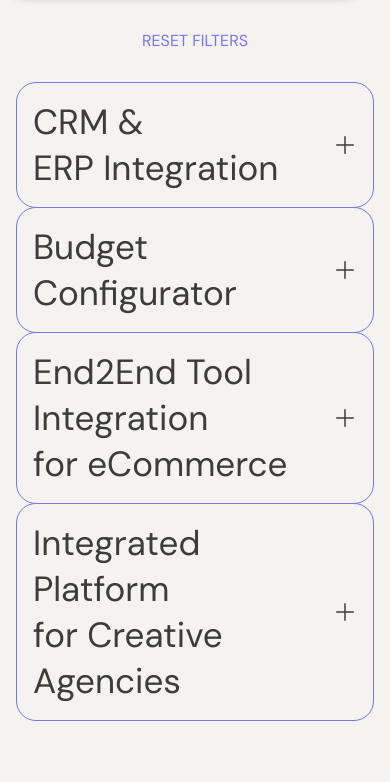
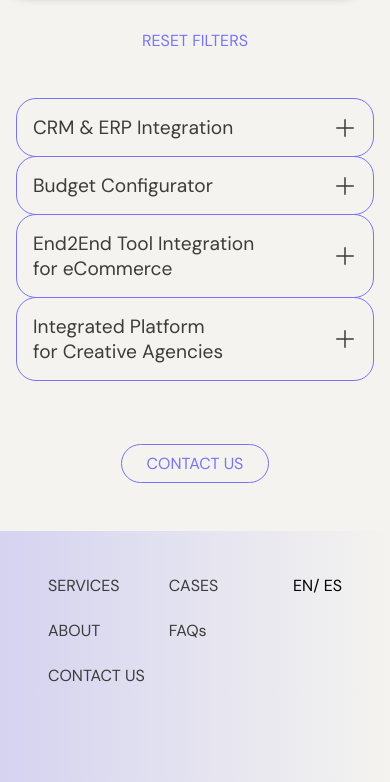
Before and after one commit to martatorredev/GigsonReact, a React (Vite) app: page /cases in a window 390 px wide. Shown: the part 830-1612 px from the top of the page. Built offline with nearby package versions, Linux system fonts and the light colour scheme.

Commit message:
Corrección de errores en la página de casos responsive

```diff
--- a/src/components/About/AboutHero.css
+++ b/src/components/About/AboutHero.css
@@ -137,7 +137,7 @@
     align-items: center;
 }
 .about-button-contact{
-    font-size: .875rem;
+    font-size: 1rem;
     color: #7874F4;
     margin: 4rem auto 0;
 }
--- a/src/components/AboutHero.css
+++ b/src/components/AboutHero.css
@@ -125,7 +125,7 @@
 }
 
 .about-button-contact{
-    font-size: .875rem;
+    font-size: 1rem;
     color: #7874F4;
     margin: 4rem auto 0;
 }
--- a/src/components/Accordion/Accordion.css
+++ b/src/components/Accordion/Accordion.css
@@ -1,58 +1,59 @@
-.accordion-container{
+.accordion-container {
    max-width: 105rem;
    margin: -1px 1rem;
    padding-bottom: 1rem;
-    border: 1px solid #7874F4;
+   border: 1px solid #7874f4;
    border-radius: 1.25rem;
    text-wrap: balance;
    cursor: pointer;
 }
-.accordion-btn{
+.accordion-btn {
    width: 100%;
    padding: 1rem 1rem 0;
    text-align: start;
    display: flex;
    justify-content: space-between;
    align-items: center;
-    gap: .5rem;
-    color: #3C3C3B;
+   gap: 0.5rem;
+   color: #3c3c3b;
    cursor: pointer;
 }
-.accordion-title{
+.accordion-title {
    font-size: 2.1875rem;
    max-width: 90%;
 }
-.accordion-content{
+.accordion-content {
    height: 0;
-    font-size: .9em;
+   font-size: 0.9em;
    color: #3b3b3b;
    padding: 0 1rem;
    overflow: hidden;
    opacity: 0;
    transition: 350ms ease-in-out;
 }
-.accordion-show-content{
+.accordion-show-content {
    margin-top: 1rem;
    min-height: 2rem;
    height: fit-content;
    opacity: 1;
 }
-.accordion-content-text{
+.accordion-content-text {
    font-size: 1.125rem;
    overflow-y: hidden;
 }
-.cases-dropdown-subtitle{
+.cases-dropdown-subtitle {
    font-size: 1.25em;
    color: #3b3b3b;
-    padding: 1rem 0 .5rem;
+   padding: 1rem 0 0.5rem;
    border-top: 1px solid;
 }
-.cases-dropdown-challenge{
+.cases-dropdown-challenge {
    max-width: 55rem;
+   margin-right: 2rem;
    padding: 1rem 0 2rem;
    color: #868685;
 }
-.without-border{
+.without-border {
    padding: 0 0 2rem;
    border-top: none;
 }
@@ -63,89 +64,95 @@
    border-top: 1px solid #868685;
 }
 .cases-dropdown-features > h4,
-.cases-dropdown-solution h4{
-    color: #7874F4;
+.cases-dropdown-solution h4 {
+   color: #7874f4;
    text-transform: uppercase;
-    padding-bottom: .5rem;
+   padding-bottom: 0.5rem;
 }
-.cases-dropdown-features > ul > div, .cases-dropdown-tools > div{
+.cases-dropdown-features > ul > div,
+.cases-dropdown-tools > div {
    max-width: 40rem;
    display: flex;
-    gap: .3rem;
+   gap: 0.3rem;
    margin-left: 1rem;
 }
-.cases-dropdown-tools{
+.cases-dropdown-tools {
    margin-top: 3rem;
 }
-.cases-dropdown-features li, .cases-dropdown-tools li{
+.cases-dropdown-features li,
+.cases-dropdown-tools li {
    color: #868685;
    list-style: disc;
-    padding: .5rem 0;
+   padding: 0.5rem 0;
 }
-.cases-dropdown-solution{
+.cases-dropdown-solution {
    max-width: 40rem;
    padding: 1rem 0;
    color: #868685;
 }
-.cases-dropdown-solution p  {
+.cases-dropdown-solution p {
    max-width: 55rem;
 }
-.accordion-svg{
+.accordion-svg {
    flex-shrink: 0;
-    margin-left: .5rem;
+   margin-left: 0.5rem;
    width: 1.5rem;
    height: 1.5rem;
 }
-.cases-why-gigson-btn{
+.cases-why-gigson-btn {
    margin-top: 2rem;
-    color: #7874F4;
+   color: #7874f4;
+   height: fit-content;
 }
 
-.div-cta > p{
+.div-cta > p {
    font-weight: bold;
 }
 
-.cases-cta-acordion{
+.cases-cta-acordion {
    font-size: 1rem;
    margin: 1rem 0 0;
    padding: 1.5rem 1rem 1.5rem;
-    background-color: #EEEDF0;
+   background-color: #eeedf0;
    color: #3c3b3b;
    border-radius: 1.25rem;
-    border: 1px solid #7874F4;
+   border: 1px solid #7874f4;
    gap: 2rem;
 }
 @media (min-width: 64rem) {
-    .cases-dropdown-features > h4{
+   .cases-dropdown-features > h4 {
       margin: 1.1rem 0 0;
    }
-    .cases-why-gigson-btn{
+   .cases-why-gigson-btn {
       margin-top: 0;
-        color: #7874F4;
+      color: #7874f4;
    }
-    .div-cta{
+   .div-cta {
       display: flex;
       flex-direction: row;
       justify-content: space-between;
+      align-items: center;
       margin: 0 5rem 0 2rem;
    }
-    .div-cta > p{
+   .div-cta > p {
       max-width: 50rem;
       font-weight: bold;
    }
-    .accordion-container{
+   .accordion-container {
       margin: -1px 4rem;
    }
-    .oadljkgvbadojgbaed,  .without-border{
+   .oadljkgvbadojgbaed,
+   .without-border {
       max-width: none;
       display: grid;
       grid-template-columns: calc(70% - 1rem) 30%;
       gap: 1rem;
    }
-    .cases-dropdown-solution p, .cases-dropdown-challenge {
+   .cases-dropdown-solution p,
+   .cases-dropdown-challenge {
       font-size: 1.1em;
    }
-    .cases-dropdown-solution{
+   .cases-dropdown-solution {
       overflow: hidden;
       max-width: none;
       display: grid;
@@ -153,33 +160,42 @@
       gap: 1rem;
    }
 }
-@media (min-width: 90rem){
-    .accordion-container{
-        padding: .5rem 2rem 1.5rem;
+@media (min-width: 90rem) {
+   .accordion-container {
+      padding: 0.5rem 2rem 1.5rem;
    }
-    .accordion-title{
+   .accordion-title {
       font-size: 1.875rem;
    }
-    .cases-dropdown-solution h4, .cases-dropdown-features h4 {
+   .cases-dropdown-solution h4,
+   .cases-dropdown-features h4 {
       font-size: 1.3rem;
    }
-    .cases-dropdown-solution p, .cases-dropdown-challenge {
+   .cases-dropdown-solution p,
+   .cases-dropdown-challenge {
       max-width: 70rem;
       font-size: 1.2em;
    }
-    .cases-dropdown-features, .cases-dropdown-tools{
+   .cases-dropdown-features,
+   .cases-dropdown-tools {
       font-size: 1.2em;
    }
-    .cases-dropdown-subtitle{
+   .cases-dropdown-subtitle {
       font-size: 1.4em;
    }
-    .accordion-svg{
+   .accordion-svg {
       width: 2rem;
       height: 2rem;
    }
 }
 @media (min-width: 121rem) {
-    .accordion-container{
+   .accordion-container {
       margin: -1px auto;
    }
 }
+
+@media screen and (max-width: 1024px) {
+   .cases-dropdown-challenge {
+      margin-right: 0;
+   }
+}
--- a/src/components/Home/Home.jsx
+++ b/src/components/Home/Home.jsx
@@ -11,7 +11,7 @@ import { CtaServices } from "./CtaServices";
 //  TODO: Aumentar o tamanho dos ícones, verificar em todos os lugares
 //  TODO: Separar mais as formas
 //  TODO: Corrigir o tamanho da fonte para que fique igual ao figma
-//  TODO: Remover o efeito de remoção da animação ao passar o mouse
+//  TODO: Fazer um scroll smooth ao topo ao se mudar de página
 
 const Home = () => {
    return (
--- a/src/components/Pages/Cases/Cases.css
+++ b/src/components/Pages/Cases/Cases.css
@@ -1,103 +1,140 @@
-.hero-cases{
+.hero-cases {
    position: relative;
    text-align: center;
    margin: 5rem 0 2rem;
    padding: 0 1rem;
    overflow: hidden;
 }
-.cases-img{
+.cases-img {
    max-width: 55rem;
    height: 100%;
    width: 100%;
    object-fit: contain;
-    opacity: .14;
+   opacity: 0.14;
    position: absolute;
    top: 0;
    left: 50%;
    transform: translateX(-50%);
    z-index: -1;
 }
-.hero-cases-h1{
+.hero-cases-h1 {
    max-width: 23rem;
    margin: auto;
    font-size: 2em;
    line-height: 2.4rem;
-    padding-top: .3rem;
-    color: #3C3C3B;
+   padding-top: 0.3rem;
+   color: #3c3c3b;
    text-wrap: ballance;
 }
 .hero-cases-h1 > span {
-    color: #7874F4;
+   color: #7874f4;
 }
-.hero-cases-p{
+.hero-cases-p {
    font-size: 1em;
-    color: #3C3C3B;
+   color: #3c3c3b;
    margin-top: 1rem;
    margin: 1rem auto 0;
    text-wrap: ballance;
    max-width: 25rem;
 }
-.cases-filters-title{
+.cases-filters-title {
    font-size: 1.25em;
    text-align: center;
    margin-bottom: 2rem;
 }
-.cases-container-filters{
+.cases-container-filters {
    max-width: 35rem;
    display: flex;
    flex-wrap: wrap;
    justify-content: center;
-    gap: .7rem .5rem;
+   gap: 0.7rem 0.5rem;
    margin: 1.5rem auto;
 }
-.cases-reset-filters{
+.cases-reset-filters {
    margin: 2rem auto;
-    color: #7874F4;
+   color: #7874f4;
    cursor: pointer;
 }
-.about-button-contact{
+
+.accordions-container {
+   padding-inline: 10rem;
+   margin-top: 3rem;
+}
+
+.about-button-contact {
    display: flex;
    width: fit-content;
    margin: 3rem auto;
 }
-@media (min-width: 56.25rem){
-    .hero-cases{
+@media (min-width: 56.25rem) {
+   .hero-cases {
       margin: 7rem 2rem 2rem;
    }
-    .cases-img{
+   .cases-img {
       height: 27rem;
       max-width: 40rem;
       top: -2rem;
    }
-    .hero-cases-h1{
+   .hero-cases-h1 {
       max-width: 38rem;
       margin: 0 auto;
       font-size: 3.4em;
       line-height: 1.15em;
    }
-    .cases-container-filters{
-        gap: .9rem .6rem;
+   .cases-container-filters {
+      gap: 0.9rem 0.6rem;
       margin: 0 auto 2.5rem;
    }
-    .cases-filters-title{
+   .cases-filters-title {
       font-size: 1.875em;
       margin-bottom: 2.5rem;
    }
 }
-@media (min-width: 90rem){
-    .hero-cases{
+@media (min-width: 90rem) {
+   .hero-cases {
       margin: 7rem 2rem 3rem;
       padding: 0 4rem;
    }
-    .cases-img{
+   .cases-img {
       top: -3rem;
       left: 48%;
       height: 32rem;
       max-width: 60rem;
    }
-    .hero-cases-p{
+   .hero-cases-p {
       margin-top: 1.5rem;
       font-size: 1.1em;
       max-width: 35rem;
    }
 }
+@media screen and (max-width: 1400px) {
+   .accordions-container {
+      padding-inline: 6rem;
+   }
+
+   .accordion-title {
+      font-size: 1.8rem;
+   }
+}
+@media screen and (max-width: 1100px) {
+   .accordions-container {
+      padding-inline: 2rem;
+   }
+}
+
+@media screen and (max-width: 800px) {
+    .accordion-title {
+        font-size: 1.5rem;
+    }
+
+}
+
+@media screen and (max-width: 600px) {
+   .accordions-container {
+      padding-inline: 0rem;
+   }
+
+   .accordion-title {
+    font-size: 1.2rem;
+}
+}
--- a/src/components/Pages/Cases/Cases.jsx
+++ b/src/components/Pages/Cases/Cases.jsx
@@ -1,25 +1,23 @@
-import { useState } from 'react'
-import CasesBg from '../../../assets/CasesBg.png'
-import { Trans, useTranslation } from 'react-i18next'
-import { Accordion } from '../../Accordion/Accordion'
-import { Link } from 'react-router-dom'
-import './Cases.css'
+import { useState } from "react";
+import CasesBg from "../../../assets/CasesBg.png";
+import { Trans, useTranslation } from "react-i18next";
+import { Accordion } from "../../Accordion/Accordion";
+import { Link } from "react-router-dom";
+import "./Cases.css";
 
 const Cases = () => {
-  const [activeIndex, setActiveIndex] = useState(null)
+   const [activeIndex, setActiveIndex] = useState(null);
 
    const handleItemClick = (index) => {
-    setActiveIndex((prevIndex) => (prevIndex === index ? null : index))
-  }
+      setActiveIndex((prevIndex) => (prevIndex === index ? null : index));
+   };
    const [selectedTags, setSelectedTags] = useState([]);
    const [selectedNeeds, setSelectedNeeds] = useState([]);
 
-  const { t } = useTranslation()
-  const { heroH1, heroP, featuresTitle,
-    tagTitle, needTitle, resetFilters,
-    solutionTitle, toolsTitle } = t("cases")
-  const cases = t("casesDropdown")
-  const { contact } = t("ctas")
+   const { t } = useTranslation();
+   const { heroH1, heroP, featuresTitle, tagTitle, needTitle, resetFilters, solutionTitle, toolsTitle } = t("cases");
+   const cases = t("casesDropdown");
+   const { contact } = t("ctas");
 
    const uniqueTags = [...new Set(cases.map(({ tags }) => tags).flat())];
    const uniqueNeeds = [...new Set(cases.map(({ need }) => need).flat())];
@@ -53,48 +51,48 @@ const Cases = () => {
 
    return (
       <>
-      <div className='hero-cases'>
-        <img src={CasesBg} alt="" className='cases-img' />
-        <section className='hero-cases'>
-          <h1 className='hero-cases-h1'>
-            <Trans
-              i18nKey={heroH1}
-              components={{ span: <span /> }}
-            />
+         <div className="hero-cases">
+            <img src={CasesBg} alt="" className="cases-img" />
+            <section className="hero-cases">
+               <h1 className="hero-cases-h1">
+                  <Trans i18nKey={heroH1} components={{ span: <span /> }} />
                </h1>
-          <p className='hero-cases-p'>{heroP}</p>
+               <p className="hero-cases-p">{heroP}</p>
             </section>
          </div>
 
-      <h3 className='cases-filters-title'>{tagTitle}</h3>
+         <h3 className="cases-filters-title">{tagTitle}</h3>
          <div className="cases-container-filters">
             {uniqueTags.map((tag) => (
                <button
                   key={tag}
                   onClick={() => handleTagFilter(tag)}
-            className={`button-main filters-btn ${selectedTags.includes(tag) && 'filter-btn-active'}`}
+                  className={`button-main filters-btn ${selectedTags.includes(tag) && "filter-btn-active"}`}
                >
                   {tag}
                </button>
             ))}
          </div>
 
-      <h3 className='cases-filters-title'>{needTitle}</h3>
+         <h3 className="cases-filters-title">{needTitle}</h3>
          <div className="cases-container-filters">
             {uniqueNeeds.map((need) => (
                <button
                   key={need}
                   onClick={() => handleNeedFilter(need)}
-            className={`button-main filters-btn ${selectedNeeds.includes(need) && 'filter-btn-active'}`}
+                  className={`button-main filters-btn ${selectedNeeds.includes(need) && "filter-btn-active"}`}
                >
                   {need}
                </button>
             ))}
          </div>
 
-      <button className='cases-reset-filters' onClick={handleResetFilters}>{resetFilters}</button>
+         <button className="cases-reset-filters" onClick={handleResetFilters}>
+            {resetFilters}
+         </button>
 
-      {filteredCases.map(({ title, subTitle, challenge, features, solution, tools }, i) =>
+         <div className="accordions-container">
+            {filteredCases.map(({ title, subTitle, challenge, features, solution, tools }, i) => (
                <div key={i}>
                   <Accordion
                      title={title}
@@ -110,11 +108,14 @@ const Cases = () => {
                      onClick={() => handleItemClick(i)}
                   />
                </div>
-      )}
+            ))}
+         </div>
 
-      <Link className='about-button-contact button-main' to='/contact'>{contact}</Link>
+         <Link className="about-button-contact button-main" to="/contact">
+            {contact}
+         </Link>
       </>
-  )
-}
+   );
+};
 
 export default Cases;
```
Lines whose indentation alone changed are shown as unchanged.
